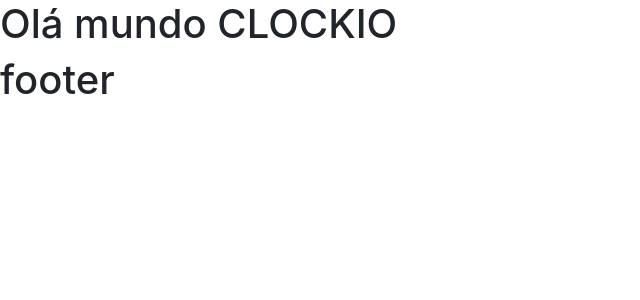
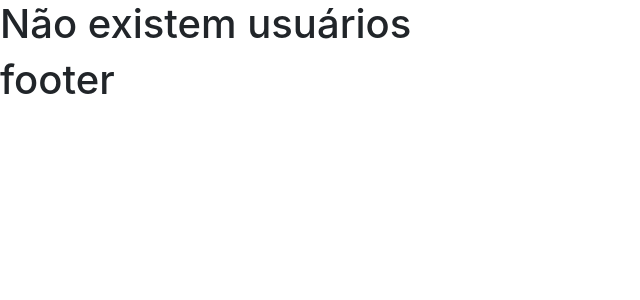
Before and after one commit to macdjoao/clockio.v1, a Django app: template templates/clockio/index.html in a window 1280 px wide. Shown: the top 300 px of the page, without its empty margins (0-640 px from the left). Run offline with Django 4.2, Linux system fonts and the light colour scheme; the template is opened without the code that fills it, so the values that code supplies are empty; some libraries are stand-ins or nearby versions.

Commit message:
feat: Consumindo registros do banco de dados pelas views

```diff
--- a/clockio/views.py
+++ b/clockio/views.py
@@ -1,5 +1,7 @@
 from django.shortcuts import render
+from clockio.models import User
 
 
 def index(request):
-    return render(request, 'clockio/index.html')
+    users = User.objects.all()
+    return render(request, 'clockio/index.html', {'users': users})
--- a/templates/clockio/index.html
+++ b/templates/clockio/index.html
@@ -2,6 +2,12 @@
 {% load static %}
 {% block content %}
     <div>
-        <h1>Olá mundo CLOCKIO</h1>
+        {% if users %}
+        {% for user in users %}
+            <li class="users">{{ user.email }}</li>
+        {% endfor %}
+        {% else %}
+            <h1>Não existem usuários</h1>
+        {% endif %}
     </div>
 {% endblock %}
```
